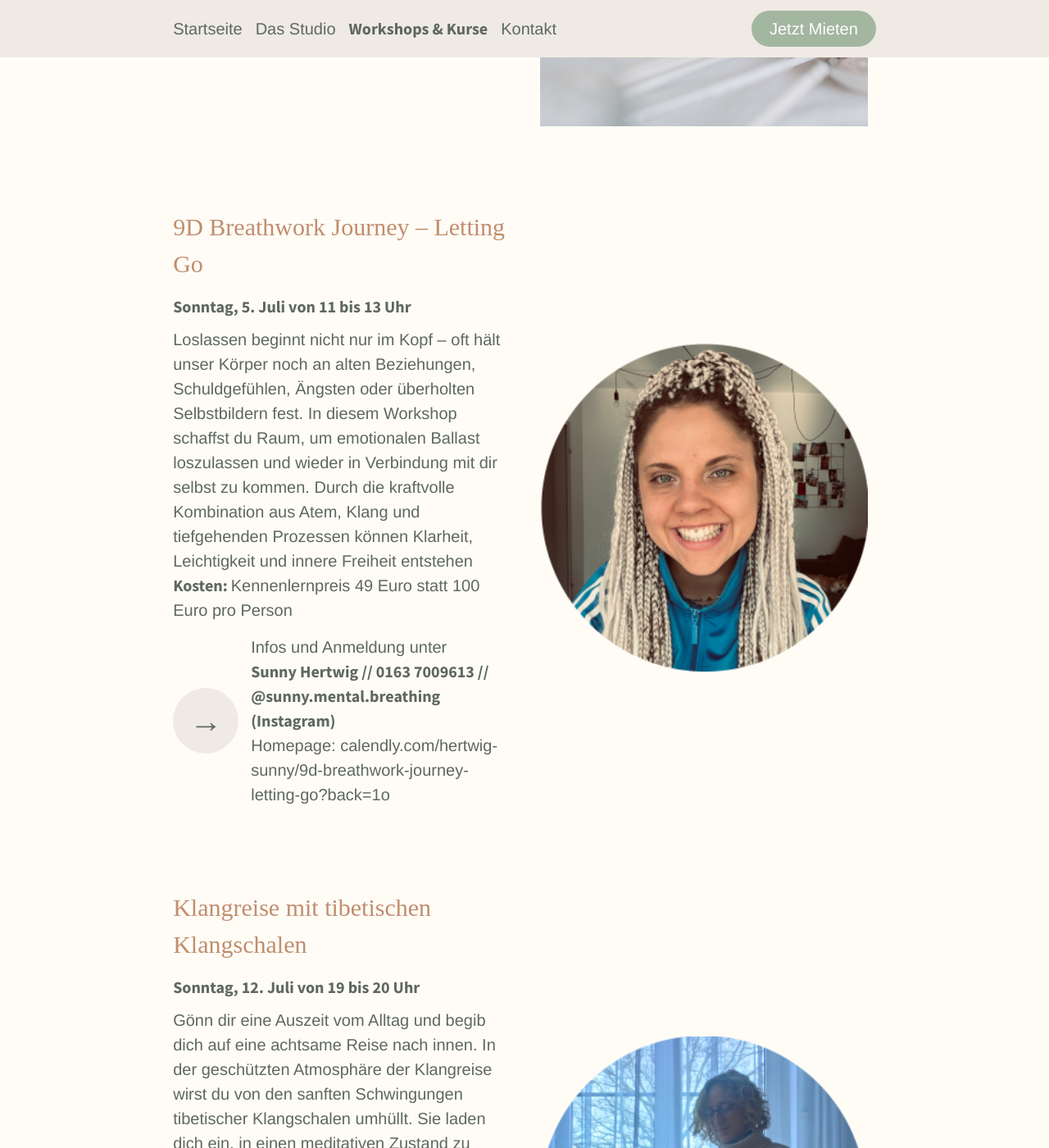
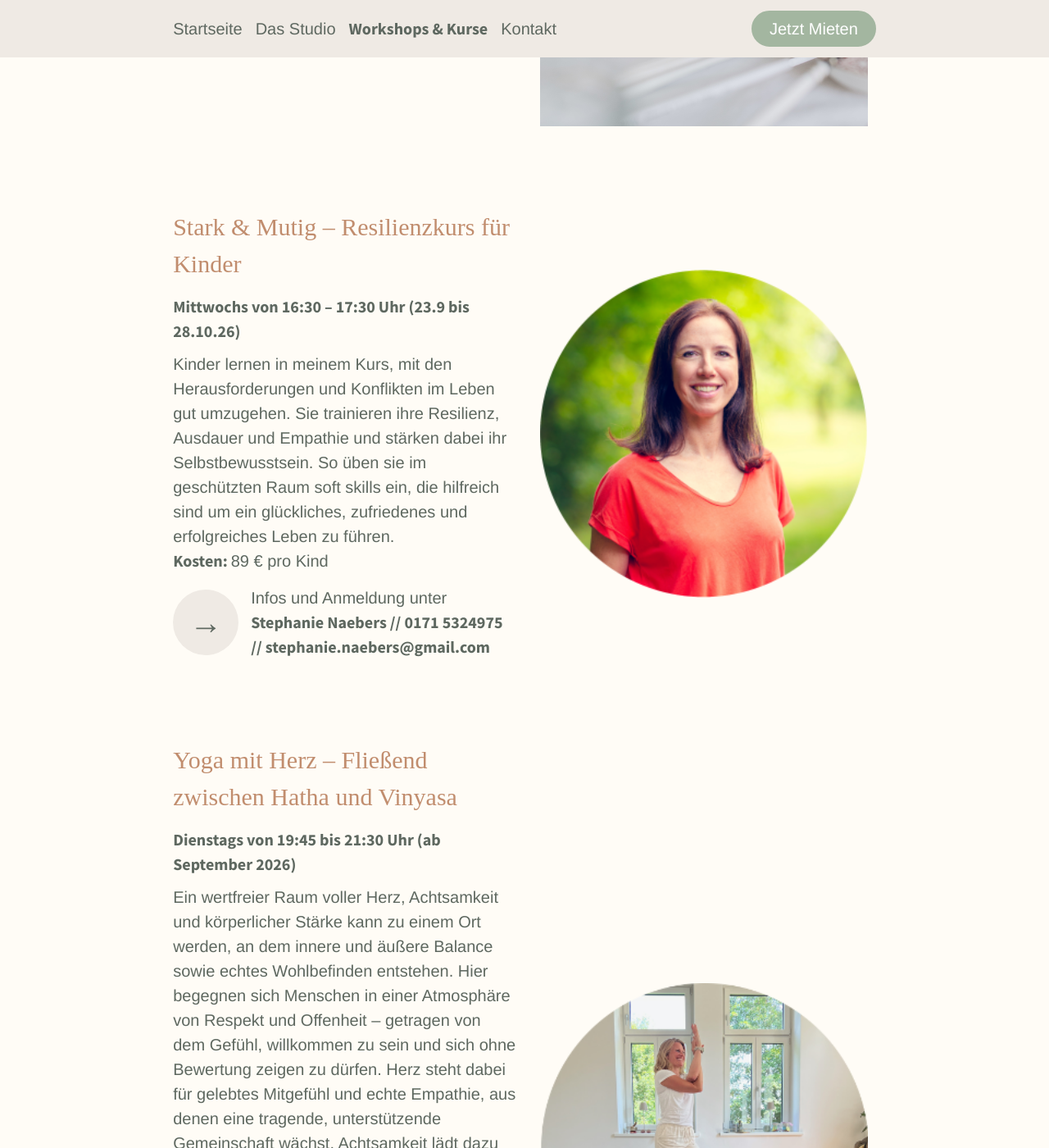
Before and after one commit to sonjafeitsch/meine-nische-website, a Jekyll site: the page built from kurse.html, in a window 1280 px wide and 1400 px high, scrolled down 575 px. Shown: the whole window at 82% size. Built offline with Jekyll 4.4.1, drawn with Linux system fonts in a browser that asks for light colours; some web fonts are replaced; some of the changed text lies outside the part shown.

Commit message:
update events

```diff
--- a/kurse.html
+++ b/kurse.html
@@ -4,28 +4,6 @@ title: Meine Nische | Kurse
 style: kurse.css
 permalink: kurse
 events:
-  - name: "9D Breathwork Journey – Letting Go"
-    image: sunny.png
-    time:  Sonntag, 5. Juli von 11 bis 13 Uhr
-    description: "Loslassen beginnt nicht nur im Kopf – oft hält unser
-    Körper noch an alten Beziehungen, Schuldgefühlen, Ängsten oder überholten Selbstbildern fest.
-    In diesem Workshop schaffst du Raum, um emotionalen Ballast loszulassen und wieder in Verbindung
-    mit dir selbst zu kommen. Durch die kraftvolle Kombination aus Atem, Klang und tiefgehenden Prozessen
-    können Klarheit, Leichtigkeit und innere Freiheit entstehen"
-    costs: "Kennenlernpreis 49 Euro statt 100 Euro pro Person"
-    address: "Sunny Hertwig // 0163 7009613 // @sunny.mental.breathing (Instagram)"
-    homepage: "calendly.com/hertwig-sunny/9d-breathwork-journey-letting-go?back=1o"
-  - name: "Klangreise mit tibetischen Klangschalen"
-    image: annika2.png
-    time:  Sonntag, 12. Juli von 19 bis 20 Uhr
-    description: "Gönn dir eine Auszeit vom Alltag und begib dich auf eine achtsame Reise nach innen.
-    In der geschützten Atmosphäre der Klangreise wirst du von den sanften Schwingungen tibetischer Klangschalen umhüllt. Sie laden dich ein, in einen meditativen Zustand zu kommen – ganz ins Hier und Jetzt.
-    Viele Teilnehmende empfinden dies als unterstützend bei Stressabbau, mentaler Entlastung und Regeneration.
-    Während der Klangreise verbringst du die gesamte Zeit in einer bequemen Liegeposition.
-    Du musst nichts tun, nichts leisten, nichts „richtig“ machen – du darfst einfach empfangen.
-    Ein Raum zum Loslassen, Ankommen und Auftanken."
-    costs: "20 € pro Person"
-    address: "Annika Greif // 0491 5902139211 // annikagreif@outlook.de"
   - name: "Stark & Mutig – Resilienzkurs für Kinder"
     image: stephanie.png
     time:  Mittwochs von 16:30 – 17:30 Uhr (23.9 bis 28.10.26)
@@ -35,6 +13,20 @@ events:
     erfolgreiches Leben zu führen."
     costs: "89 € pro Kind"
     address: "Stephanie Naebers // 0171 5324975 // stephanie.naebers@gmail.com"
+  - name: "Yoga mit Herz – Fließend zwischen Hatha und Vinyasa"
+    image: caro.png
+    time: Dienstags von 19:45 bis 21:30 Uhr (ab September 2026)
+    description: "Ein wertfreier Raum voller Herz, Achtsamkeit und körperlicher Stärke kann zu einem Ort werden,
+    an dem innere und äußere Balance sowie echtes Wohlbefinden entstehen. Hier begegnen sich Menschen
+    in einer Atmosphäre von Respekt und Offenheit – getragen von dem Gefühl, willkommen zu sein und sich ohne
+    Bewertung zeigen zu dürfen. Herz steht dabei für gelebtes Mitgefühl und echte Empathie, aus denen eine tragende,
+    unterstützende Gemeinschaft wächst. Achtsamkeit lädt dazu ein, den Moment bewusst wahrzunehmen und eine tiefere
+    Verbindung zu sich selbst und anderen entstehen zu lassen. Körperliche Stärke geht über reine Kraft hinaus: Sie
+    zeigt sich im achtsamen Spüren des eigenen Körpers, im Respekt gegenüber den eigenen Grenzen und im Vertrauen
+    in die eigene Präsenz. In diesem Raum darf Entwicklung geschehen – ruhig, ehrlich und im eigenen Tempo.
+    So entsteht die Möglichkeit, sich selbst und die Welt mit mehr Klarheit, Bewusstsein und innerer Stärke zu erleben."
+    costs: "Offene Stunde 15 EUR / á 75 Min."
+    address: "caro-yoga@outlook.de"
   - name: "Psychologische und Systemische Beratung"
     image: julia.png
     time:  Auf Anfrage
@@ -44,16 +36,6 @@ events:
     costs: "60 Euro pro Stunde"
     address: "Melde dich bei Julia per Mail an diegelmannjulia@gmail.com"
     homepage: "lifewiki.de"
-  - name: "Yin Yoga & Tiefenentspannung"
-    image: yinYoga.png
-    time: Dienstags von 20:00 bis 21:30 Uhr
-    description: "In unserem Yin Yoga Kurs kannst du ganz bei dir ankommen, dich hingeben
-    und mit dir in Verbindung sein. Du kannst deinen Atem fließen lassen und
-    dich durch die Yin Yoga Asanas von der Erde getragen fühlen. Yin Yoga
-    ist das Yoga der Hingabe und du kannst dich den Asanas hingeben und ganz
-    weich und tiefenentspannt werden."
-    costs: "10-20 Euro (zahle soviel du kannst und möchtest)"
-    address: "sophia.sipple@posteo.de"
   - name: "TriYoga® Kurs"
     image: jessica.png
     time: Mittwochs von 18:15 – 19:45 Uhr
```
Also changed, not shown: images/events/caro.png (added).
